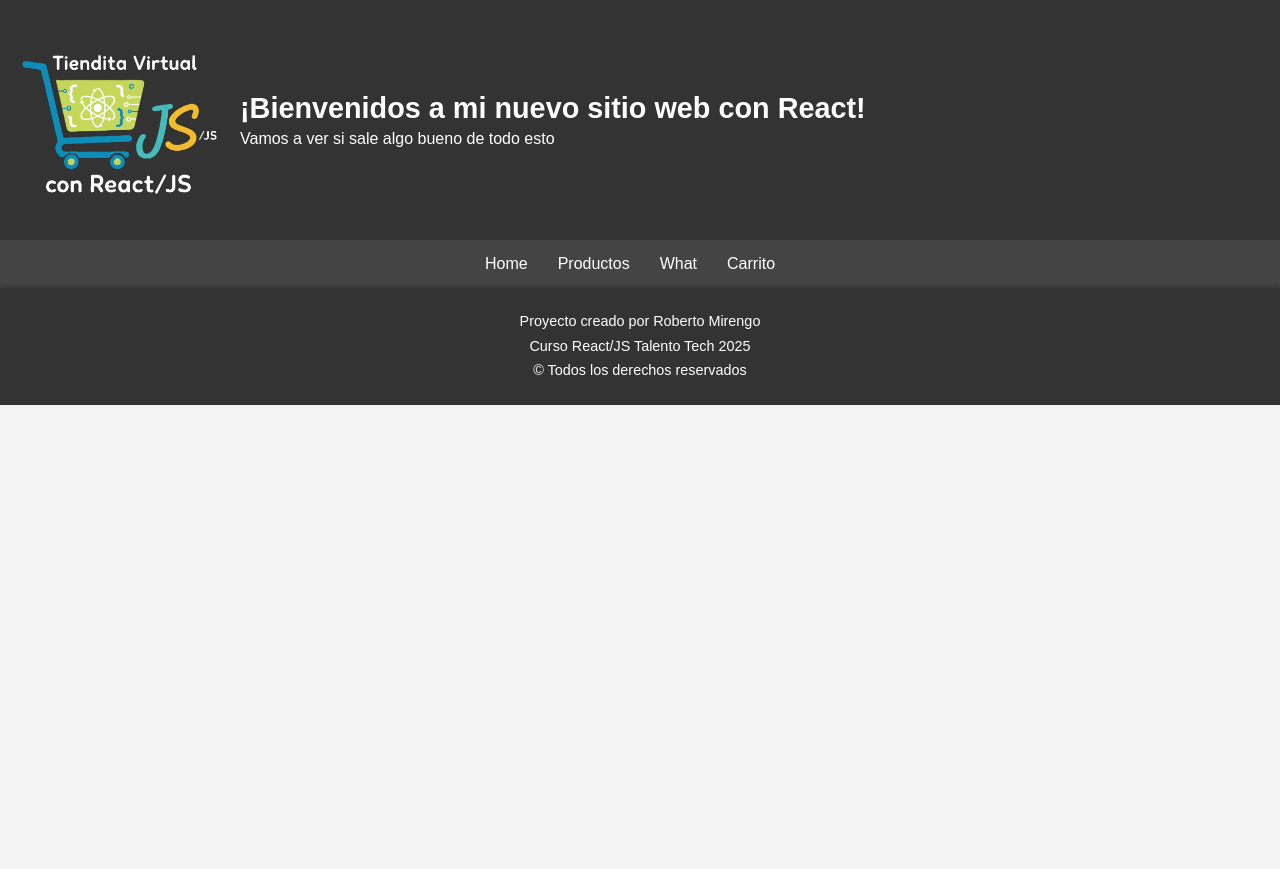
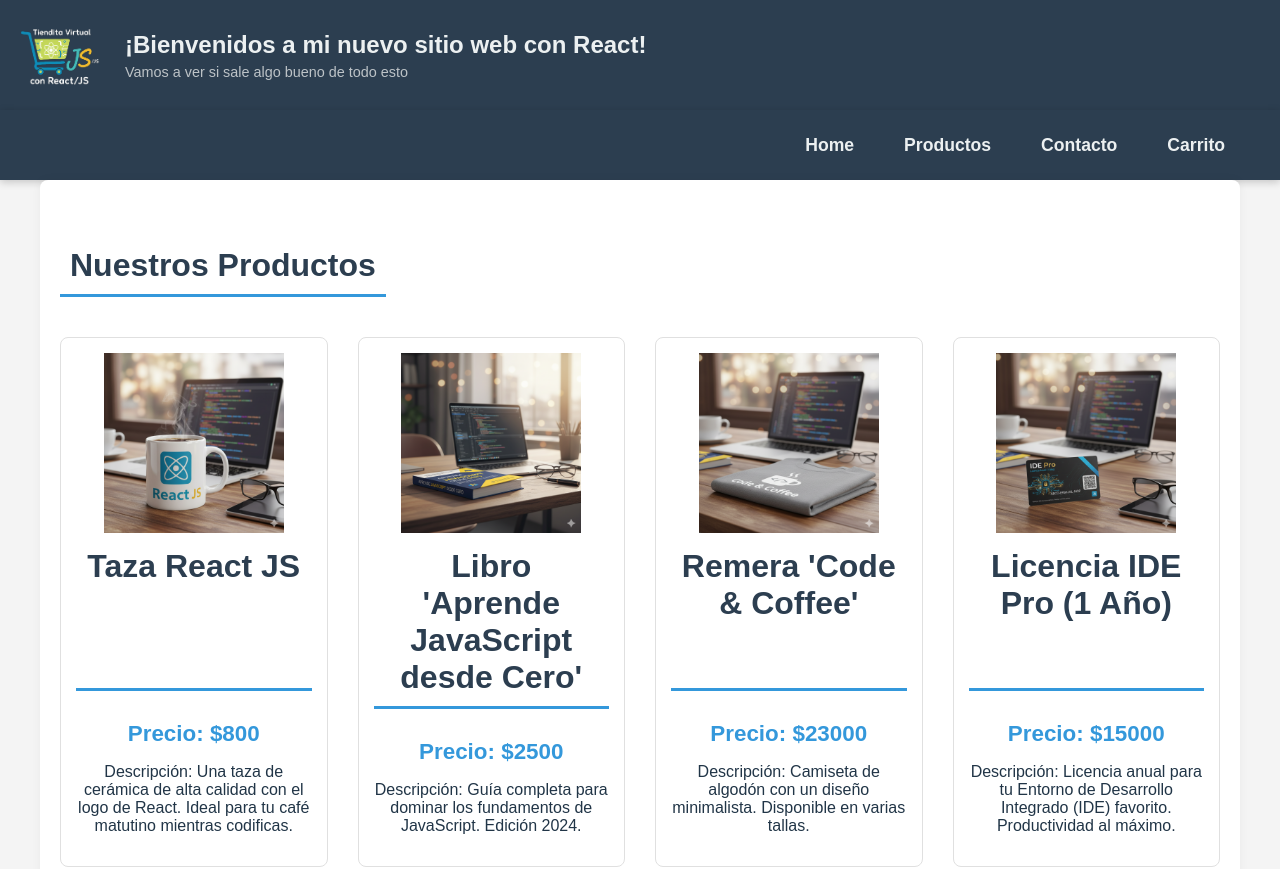
Before and after one commit to rmirengo/tienda-virtual, a React (Vite) app: page /productos in a window 1280 px wide. Shown: the top 869 px of the page. Before the commit the page ends 800 px from the top, so only its background shows below. Built offline with nearby package versions, Linux system fonts and the light colour scheme.

Commit message:
Modifica estilos de Header, Nav y Footery creo una nueva rama en el repositorio, para diferenciar la pre entrega de la etrega final

```diff
--- a/src/App.jsx
+++ b/src/App.jsx
@@ -18,7 +18,7 @@ function App() {
           <Header />
           <Nav />
           <Routes>
-            <Route path="/" element={<ItemListContainer />}/>
+            <Route path="/productos" element={<ItemListContainer />}/>
             <Route path="/detail/:id" element={<ItemDetailContainer/>}/>
           </Routes>
           <Footer />
--- a/src/components/Footer/Footer.css
+++ b/src/components/Footer/Footer.css
@@ -1,19 +1,22 @@
 /* Estilos del contenedor principal del footer */
 .footer {
-    /* Mismos colores y caja que el header */
+    /* Nuevo: Color de fondo acorde al Header y Nav */
     width: 100%;
-    background-color: #333;
+    background-color: #2c3e50;
     color: white;
-    padding: 20px 0; /* Un poco menos de padding vertical que el header */
+    /* Padding vertical similar al que tiene ahora */
+    padding: 20px 0;
 
     /* Posicionamiento y diseño */
-    text-align: center; /* Centra todo el contenido */
-    box-shadow: 0 -2px 4px rgba(0, 0, 0, 0.2); /* Sombra hacia arriba */
+    text-align: center;
+    /* Sombra más sutil y oscura, apuntando hacia arriba */
+    box-shadow: 0 -4px 6px rgba(0, 0, 0, 0.25);
 
-    /* Para asegurar que se pegue al fondo si tienes poco contenido */
-    /* position: fixed;
+    /* Si decides usar un footer fijo, activa esto.
+    position: fixed;
     bottom: 0;
-    left: 0; */
+    left: 0;
+    z-index: 100; */
 }
 
 /* Contenedor interno para manejar el espaciado si es necesario */
@@ -25,20 +28,23 @@
 
 /* Estilos para los párrafos de texto */
 .footer p {
-    font-size: 0.9em; /* Un poco más pequeño que el texto del header */
-    line-height: 1.5; /* Espaciado entre líneas para mejor lectura */
-    margin: 3px 0; /* Pequeño margen entre las líneas de texto */
-    padding: 0 10px; /* Padding horizontal para evitar que el texto toque los bordes en móviles */
+    /* Nuevo: Usamos el color gris claro (#bdc3c7) para la legibilidad,
+       como en el párrafo del Header. */
+    color: #bdc3c7;
+
+    font-size: 0.9em;
+    line-height: 1.5;
+    margin: 3px 0;
+    padding: 0 10px;
 }
 
 /* 📱 Media Query para Responsividad */
-/* Aunque el footer es simple, aseguramos un buen espaciado en móviles */
 @media (max-width: 600px) {
     .footer {
-        padding: 15px 10px; /* Ajuste de padding para pantallas pequeñas */
+        padding: 15px 10px;
     }
 
     .footer p {
-        font-size: 0.8em; /* Texto un poco más pequeño en móviles */
+        font-size: 0.8em;
     }
 }
--- a/src/components/Header/Header.css
+++ b/src/components/Header/Header.css
@@ -1,10 +1,13 @@
 /* Estilos del contenedor principal del header */
 .header {
     width: 100%;
-    background-color: #333;
+    /* Color de fondo acorde al Nav */
+    background-color: #2c3e50;
     color: white;
-    padding: 20px;
-    box-shadow: 0 2px 4px rgba(0, 0, 0, 0.2);
+    /* Reducimos el padding para hacerlo más compacto */
+    padding: 15px 20px;
+    /* Sombra más sutil y moderna */
+    box-shadow: 0 4px 6px rgba(0, 0, 0, 0.25);
 
     /* 1. Habilita Flexbox */
     display: flex;
@@ -18,28 +21,33 @@
 
 /* Estilos para el logo (la imagen) */
 .header__logo {
-    height: 200px;
+    /* Altura ajustada a 80px */
+    height: 80px;
     width: auto;
     /* Agregamos el margen a la derecha para separarlo del texto */
-    margin-right: 20px;
-    flex-shrink: 0; /* Evita que el logo se haga más pequeño */
+    margin-right: 25px;
+    flex-shrink: 0;
+    border-radius: 5px;
 }
 
-/* 🏆 Estilos para el NUEVO contenedor de texto */
+/* Estilos para el contenedor de texto */
 .header__text-container {
     /* El contenedor ocupará el espacio restante a la derecha del logo */
     flex-grow: 1;
-    /* Por defecto, los hijos (h1 y p) se apilan, logrando tu objetivo. */
 }
 
 /* Estilos del texto interno */
 .header h1 {
-    font-size: 1.8em;
+    /* Color claro */
+    color: #ecf0f1;
+    font-size: 1.5em;
     margin: 0;
 }
 
 .header p {
-    font-size: 1em;
+    /* Color gris claro para la descripción */
+    color: #bdc3c7;
+    font-size: 0.9em;
     margin: 5px 0 0 0; /* Espacio entre H1 y P */
 }
 
@@ -56,15 +64,15 @@
     .header__logo {
         margin-right: 0;
         margin-bottom: 10px;
-        height: 40px;
+        height: 50px; /* Tamaño ajustado para móvil */
     }
 
     .header__text-container {
         /* Centra el contenedor de texto en el modo apilado */
-        align-items: center;
+        text-align: center;
     }
 
     .header h1 {
-        font-size: 1.4em;
+        font-size: 1.2em;
     }
 }
--- a/src/components/Item/Item.css
+++ b/src/components/Item/Item.css
@@ -14,9 +14,9 @@
 }
 
 .product-item:hover {
-    /* Efecto hover profesional */
+    /* Efecto hover con sombra más fuerte */
     transform: translateY(-5px);
-    box-shadow: 0 8px 15px rgba(0, 0, 0, 0.1);
+    box-shadow: 0 8px 15px rgba(0, 0, 0, 0.2);
 }
 
 .product-item img {
@@ -30,7 +30,7 @@
 }
 
 .product-title {
-    font-size: 1.1em;
+    font-size: 1.5em;
     font-weight: 600;
     color: #213547;
     margin: 5px 0 10px;
@@ -40,7 +40,7 @@
 .product-price {
     font-size: 1.4em;
     font-weight: bold;
-    color: #646cff; /* Color de marca o acento */
-    margin-top: auto; /* Empuja el precio hacia abajo si hay espacio extra */
+    color: #3498db; /* Nuevo color de acento */
+    margin-top: auto;
     margin-bottom: 0;
 }
--- a/src/components/ItemListContainer/ItemListContainer.css
+++ b/src/components/ItemListContainer/ItemListContainer.css
@@ -1,25 +1,40 @@
-/* src/ItemListContainer/ItemListContainer.css */
+/* src/ItemListContainer/ItemListContainer.css - ESTILOS ACTUALIZADOS */
 
 .item-list-container {
+    /* Mantenemos el espaciado y centrado, esto es perfecto */
     padding: 40px 20px;
     max-width: 1200px;
-    margin: 0 auto; /* Centra el contenedor en la página */
-    min-height: 70vh; /* Asegura que tenga altura mínima */
+    margin: 0 auto;
+    min-height: 70vh;
+    /* Fondo ligeramente diferente al del body (#f4f4f4) para profundidad */
+    background-color: #ffffff;
+    border-radius: 8px; /* Borde sutil */
+    box-shadow: 0 0 10px rgba(0, 0, 0, 0.05); /* Sombra muy suave */
 }
 
 .item-list-container h2 {
-    font-size: 2.5em;
-    color: #333;
+    font-size: 2em; /* Ligeramente más pequeño para no ser tan dominante */
+    font-weight: 700;
+    /* Nuevo: Color de texto oscuro para el título */
+    color: #2c3e50;
     text-align: center;
     margin-bottom: 30px;
-    border-bottom: 3px solid #646cff; /* Línea de color de marca */
+
+    /* Nuevo: Línea de color de acento */
+    border-bottom: 3px solid #3498db;
     padding-bottom: 10px;
+
+    /* Pequeña separación del borde de la línea */
+    display: inline-block;
+    padding-left: 10px;
+    padding-right: 10px;
 }
 
 /* Estilo para el mensaje de carga o vacío */
 .loading-message {
     text-align: center;
     font-size: 1.5em;
-    color: #888;
+    /* Nuevo: Color de texto suave */
+    color: #7f8c8d;
     padding: 50px 0;
 }
--- a/src/components/Nav/Nav.css
+++ b/src/components/Nav/Nav.css
@@ -1,108 +1,195 @@
+/* Nav.css optimizado */
+
 /* Contenedor principal de la navegación */
 .navbar {
     width: 100%;
-    background-color: #444;
-    padding: 10px 0;
-    box-shadow: 0 1px 3px rgba(0, 0, 0, 0.1);
+    /* Altura más sutil, 100px es bastante alto */
+    height: 70px;
+    background-color: #2c3e50; /* Nuevo color: Azul oscuro elegante */
+    padding: 0; /* Ya que la altura es fija, no necesitamos padding vertical aquí */
+    box-shadow: 0 2px 8px rgba(0, 0, 0, 0.2);
+    /* Para centrar la lista verticalmente */
+    display: flex;
+    align-items: center;
 }
 
 /* La lista no ordenada (<ul>) */
 .nav__list {
     display: flex;
-    justify-content: center;
+    justify-content: flex-end; /* Alinea los ítems a la derecha */
+    align-items: center; /* Alineación vertical de los ítems */
     list-style: none;
-    padding: 0;
-    margin: 0;
+    padding: 0 20px; /* Padding horizontal para que no toque los bordes */
+    margin: 0; /* Elimina cualquier margen residual */
+    width: 100%; /* Ocupa todo el ancho del nav */
 }
 
 /* Cada ítem de la lista (<li>) */
 .nav__item {
-    margin: 0 15px;
+    margin: 0 10px; /* Espacio horizontal un poco más pequeño */
+    /* Eliminamos el padding y border-radius aquí para que se aplique directamente al enlace */
+    /* Eliminamos el 'position: relative;' general, solo lo aplicaremos al carrito si es necesario */
 }
+
+/* Hover en el ítem (lo quitamos para enfocarnos solo en el enlace)
+.nav__item:hover {
+    background-color: transparent;
+}
+*/
 
 /* El enlace (<a>) */
 .nav__link {
-    color: white;
+    color: #ecf0f1; /* Color blanco claro */
+    text-align: center;
     text-decoration: none;
-    font-size: 1em;
-    font-weight: 500;
-    padding: 5px 0;
-    transition: color 0.2s ease;
+    font-size: 1.1em; /* Un poco más grande */
+    font-weight: 600; /* Un poco más de peso */
+    padding: 10px 15px; /* Más padding para hacer el área de clic más grande */
+    border-radius: 5px; /* Bordes redondeados en el enlace */
+    transition: all 0.3s ease; /* Transición para todo (color y fondo) */
+    display: block; /* Para que el padding funcione bien */
 }
 
 /* Efecto hover */
 .nav__link:hover {
-    color: #64c9ff;
+    color: #2c3e50; /* Nuevo color: El mismo color de fondo del nav */
+    background-color: #a2adb9; /* Fondo gris claro en el hover */
 }
 
-/* Estilos para el Badge del Carrito */
+/* --- Estilos para el Badge del Carrito --- */
 
 /* 1. Prepara el contenedor del ítem del carrito (li) para posicionamiento */
-.nav__item {
-    /* Mantenemos el margen existente */
-    margin: 0 15px;
-
-    /* Clave: Permite posicionar el badge de forma absoluta dentro del <li> */
+.nav__item:last-child { /* Aplicamos flex y relative solo al último ítem (Carrito) */
     position: relative;
-
-    /* Alineación vertical del enlace y el badge */
     display: flex;
     align-items: center;
 }
 
 /* 2. Estilo visual del contador (badge) */
 .cart-badge {
-    /* Apariencia de la burbuja */
-    background-color: #e74c3c; /* Rojo vibrante para llamar la atención */
+    background-color: #e74c3c;
     color: white;
-    font-size: 0.75em;
+    font-size: 0.7em; /* Un poco más pequeño */
     font-weight: 700;
+    border-radius: 50%;
+    padding: 1px 5px; /* Ajuste de padding */
 
-    /* Forma circular */
-    border-radius: 50%;
-    padding: 2px 6px;
+    position: absolute;
+    top: 5px;
+    right: 5px; /* Posicionamiento más ajustado al borde del ítem */
 
-    /* Posicionamiento */
-    position: absolute;
-    top: 5px; /* Ajusta la posición verticalmente */
-    right: -10px; /* Desplaza el badge hacia la derecha del enlace */
-
-    /* Asegura que siempre se vea encima de todo */
     z-index: 10;
-
-    /* Estilos de transición */
     transition: transform 0.2s ease;
 }
 
 /* Pequeño efecto al hacer hover sobre el enlace del carrito */
 .nav__item:hover .cart-badge {
-    transform: scale(1.1); /* Hace que la burbuja se agrande un poco */
+    transform: scale(1.1);
 }
 
 /* Ajuste de padding al enlace del carrito para que el badge no lo tape */
 .nav__item:last-child .nav__link {
-    padding-right: 20px; /* Agrega espacio a la derecha del enlace del carrito */
+    /* Mantenemos el padding, el badge se posiciona fuera */
+    padding-right: 25px;
 }
 
 /* 📱 Media Query para Responsividad (Móviles) */
 @media (max-width: 768px) {
+    .navbar {
+        height: auto; /* Altura automática para que se expanda */
+        padding: 10px 0;
+    }
+
     .nav__list {
         flex-direction: column;
-        align-items: center;
+        justify-content: center;
+        padding: 0;
     }
 
     .nav__item {
         margin: 5px 0;
-        width: 100%;
+        width: 90%; /* Ocupa casi todo el ancho */
         text-align: center;
     }
 
     .nav__link {
         display: block;
-        padding: 8px 10px;
+        padding: 10px 0; /* Padding más vertical para los bloques */
     }
 
     .nav__link:hover {
-        background-color: #555;
+        background-color: #34495e; /* Un tono diferente en móvil */
+        color: white;
+    }
+
+    /* Reajuste del badge en móvil */
+    .cart-badge {
+        top: 10px;
+        right: 20px;
     }
 }
+
+/* --- NUEVOS ESTILOS PARA EL MENÚ DESPLEGABLE (DROPDOWN) --- */
+
+/* 1. Preparar el Ítem Principal para el Dropdown */
+/* Aplicamos 'position: relative' al LI principal que contiene el submenú */
+.nav__item--dropdown {
+    position: relative; /* Clave para posicionar el submenú de forma absoluta */
+}
+
+/* 2. Estilos para el Submenú (UL) */
+.nav__submenu {
+    /* Ocultar y posicionar */
+    display: none; /* ⬅️ Clave: Lo oculta por defecto */
+    position: absolute; /* Clave: Se posiciona relativo al LI padre */
+    top: 100%; /* Lo coloca justo debajo del enlace principal */
+    left: 0;
+
+    /* Apariencia */
+    background-color: #34495e; /* Un tono ligeramente diferente o más oscuro que el Nav principal */
+    min-width: 150px;
+    box-shadow: 0 4px 8px rgba(0, 0, 0, 0.3);
+    z-index: 20; /* Asegura que el submenú esté encima de otros elementos */
+    list-style: none;
+    padding: 0;
+    margin: 0;
+    border-radius: 0 0 5px 5px; /* Bordes redondeados solo en la parte inferior */
+}
+
+/* 3. Mostrar el Submenú en Hover (Efecto Desplegable) */
+.nav__item--dropdown:hover > .nav__submenu {
+    display: block; /* ⬅️ Clave: Muestra el submenú cuando pasas el ratón sobre el LI */
+}
+
+/* 4. Estilos para los Enlaces dentro del Submenú */
+.nav__submenu li {
+    padding: 0;
+    margin: 0;
+    top: 100%;
+    left: 0;
+    background-color: #34495e;
+    min-width: 150px;
+    box-shadow: 0 4px 8px rgba(0, 0, 0, 0.3);
+    z-index: 20;
+    list-style: none;
+    padding: 0;
+    margin: 0;
+    border-radius: 0 0 5px 5px;
+}
+
+.nav__link--submenu {
+    /* Sobreescribe el padding del enlace principal para ser de menú */
+    padding: 10px 15px;
+    text-align: left; /* Alinea el texto a la izquierda en el desplegable */
+    display: block;
+    width: 100%; /* Ocupa todo el ancho del submenú */
+    border-radius: 0; /* Sin bordes redondeados */
+    font-weight: 500;
+    color: white;
+}
+
+/* Efecto Hover para los Enlaces del Submenú */
+.nav__link--submenu:hover {
+    background-color: #4a6681; /* Un color de fondo más claro al pasar el ratón */
+    color: white;
+}
--- a/src/components/Nav/Nav.jsx
+++ b/src/components/Nav/Nav.jsx
@@ -13,11 +13,19 @@ export const Nav = () => {
                 <li className="nav__item">
                     <Link to="/" className="nav__link">Home</Link>
                 </li>
-                <li className="nav__item">
+                <li className="nav__item nav__item--dropdown">
                     <Link to="/productos" className="nav__link">Productos</Link>
+                    <ul className="nav__submenu">
+                        <li>
+                            <Link to="/productos/libreria" className="nav__link">Librería</Link>
+                        </li>
+                        <li>
+                            <Link to="/productos/bazar" className="nav__link">Bazar</Link>
+                        </li>
+                    </ul>
                 </li>
                 <li className="nav__item">
-                    <Link to="/what" className="nav__link">What</Link>
+                    <Link to="/what" className="nav__link">Contacto</Link>
                 </li>
                  <li className="nav__item">
                     <Link to="/cart" className="nav__link">Carrito</Link>
```
Also changed, not shown: src/components/Cart/Cart.css (added), src/components/Cart/Cart.jsx (added).
